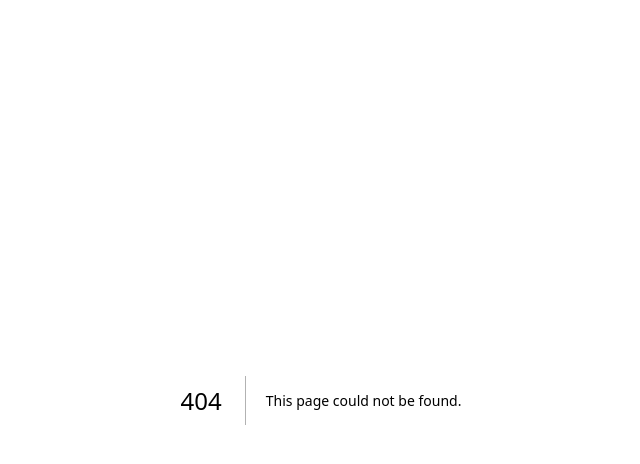
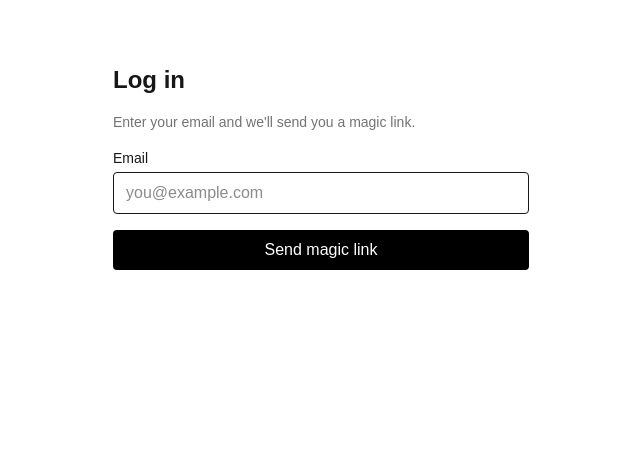
Before and after one commit to diegolepore/skate-sessions-frontend-app, a Next.js app: page /login in a window 1280 px wide. Before the commit this address had no page. Shown: the top 464 px of the page, without its empty margins (319-959 px from the left). Built offline with nearby package versions, Linux system fonts and the light colour scheme.

Commit message:
Initial login setup (magic link)

```diff
--- /dev/null
+++ b/src/app/auth/callback/route.ts
@@ -0,0 +1,25 @@
+import { NextResponse } from 'next/server';
+import { createServerSupabaseClient } from '@/lib/supabase/server';
+
+export async function GET(request: Request) {
+  const url = new URL(request.url);
+  const code = url.searchParams.get('code');
+  const next = url.searchParams.get('next') ?? '/me';
+
+  if (!code) {
+    // No code? Just send them back to login.
+    return NextResponse.redirect(`${url.origin}/login`);
+  }
+
+  const supabase = await createServerSupabaseClient();
+
+  const { error } = await supabase.auth.exchangeCodeForSession(code);
+
+  if (error) {
+    console.error('Error exchanging code for session:', error);
+    return NextResponse.redirect(`${url.origin}/login?error=auth`);
+  }
+
+  // Session is now set via cookies. Redirect to "home" or wherever.
+  return NextResponse.redirect(`${url.origin}${next}`);
+}
--- /dev/null
+++ b/src/app/login/page.tsx
@@ -0,0 +1,71 @@
+'use client';
+
+import { useState, FormEvent } from 'react';
+import { createBrowserSupabaseClient } from '@/lib/supabase/client';
+
+export default function LoginPage() {
+  const [email, setEmail] = useState('');
+  const [status, setStatus] = useState<string | null>(null);
+  const [loading, setLoading] = useState(false);
+
+  const handleLogin = async (e: FormEvent) => {
+    e.preventDefault();
+    setLoading(true);
+    setStatus('Sending magic link…');
+
+    const supabase = createBrowserSupabaseClient();
+
+    const { error } = await supabase.auth.signInWithOtp({
+      email,
+      options: {
+        // This must match an allowed redirect URL in Supabase → URL Configuration
+        emailRedirectTo: `${window.location.origin}/auth/callback`,
+      },
+    });
+
+    setLoading(false);
+
+    if (error) {
+      console.error(error);
+      setStatus(`Error: ${error.message}`);
+      return;
+    }
+
+    setStatus('Magic link sent. Check your email 👀');
+  };
+
+  return (
+    <div className="max-w-md mx-auto mt-16 px-4">
+      <h1 className="text-2xl font-bold mb-4">Log in</h1>
+      <p className="text-sm text-neutral-500 mb-4">
+        Enter your email and we&apos;ll send you a magic link.
+      </p>
+
+      <form onSubmit={handleLogin} className="space-y-4">
+        <label className="block">
+          <span className="block text-sm font-medium mb-1">Email</span>
+          <input
+            type="email"
+            required
+            value={email}
+            onChange={e => setEmail(e.target.value)}
+            className="w-full border rounded px-3 py-2"
+            placeholder="you@example.com"
+          />
+        </label>
+
+        <button
+          type="submit"
+          disabled={loading}
+          className="w-full rounded bg-black text-white py-2 font-medium disabled:opacity-60"
+        >
+          {loading ? 'Sending…' : 'Send magic link'}
+        </button>
+
+        {status && (
+          <p className="text-sm text-neutral-600 mt-2">{status}</p>
+        )}
+      </form>
+    </div>
+  );
+}
--- /dev/null
+++ b/src/app/me/page.tsx
@@ -0,0 +1,32 @@
+import { createServerSupabaseClient } from '@/lib/supabase/server';
+
+export default async function MePage() {
+  const supabase = await createServerSupabaseClient();
+
+  const {
+    data: { user },
+  } = await supabase.auth.getUser();
+
+  if (!user) {
+    return (
+      <div className="max-w-md mx-auto mt-16 px-4">
+        <p className="text-lg">You are not logged in.</p>
+        <a href="/login" className="text-blue-600 underline mt-2 inline-block">
+          Go to login
+        </a>
+      </div>
+    );
+  }
+
+  return (
+    <div className="max-w-md mx-auto mt-16 px-4 space-y-2">
+      <h1 className="text-2xl font-bold">Your account</h1>
+      <p>
+        <span className="font-medium">Email:</span> {user.email}
+      </p>
+      <p className="text-sm text-neutral-500">
+        (This is rendered on the server using your Supabase auth cookies.)
+      </p>
+    </div>
+  );
+}
--- a/src/components/SupabasePing.tsx
+++ b/src/components/SupabasePing.tsx
@@ -1,6 +1,6 @@
 "use client";
 
-import { pingSupabase } from "@/lib/actions";
+import { pingSupabase } from "@/lib/supabase/actions";
 
 export default function SupabasePing() {
   const handlePing = async () => {
--- /dev/null
+++ b/src/lib/supabase/client.ts
@@ -0,0 +1,41 @@
+'use client';
+
+import 'client-only'
+import { createBrowserClient } from '@supabase/ssr'
+import type { SupabaseClient } from '@supabase/supabase-js'
+
+// Replace with your generated Database type later if you want
+type Database = unknown
+
+let browserClient : SupabaseClient<Database> | null = null
+
+export function createBrowserSupabaseClient() {
+  const url = process.env.NEXT_PUBLIC_SUPABASE_URL;
+  const anonKey = process.env.NEXT_PUBLIC_SUPABASE_ANON_KEY;
+
+  if (browserClient) {
+    return browserClient
+  }
+
+  if (!url) {
+    throw new Error('Missing NEXT_PUBLIC_SUPABASE_URL environment variable')
+  }
+
+  if (!anonKey) {
+    throw new Error('Missing NEXT_PUBLIC_SUPABASE_ANON_KEY environment variable')
+  }
+
+  browserClient = createBrowserClient<Database>(
+    url,
+    anonKey
+  )
+
+  return browserClient
+}
+
+/**
+ 	•	✅ use client + client-only → makes it clear it’s client-only.
+	•	✅ Singleton cached in browserClient → avoids re-creating.
+	•	✅ Explicit env checks with clear error messages.
+	•	✅ SupabaseClient<Database> typed, with Database = unknown as a placeholder.
+ */
--- /dev/null
+++ b/src/lib/supabase/server.ts
@@ -0,0 +1,44 @@
+import 'server-only';
+
+import { cookies } from 'next/headers';
+import { createServerClient } from '@supabase/ssr';
+import type { SupabaseClient } from '@supabase/supabase-js';
+
+// Replace with your generated Database type later if you want
+type Database = unknown;
+
+export async function createServerSupabaseClient(): Promise<SupabaseClient<Database>> {
+  const url = process.env.NEXT_PUBLIC_SUPABASE_URL;
+  const anonKey = process.env.NEXT_PUBLIC_SUPABASE_ANON_KEY;
+
+  if (!url) {
+    throw new Error('Missing NEXT_PUBLIC_SUPABASE_URL environment variable');
+  }
+
+  if (!anonKey) {
+    throw new Error('Missing NEXT_PUBLIC_SUPABASE_ANON_KEY environment variable');
+  }
+
+  const cookieStore = await cookies();
+
+  const client = createServerClient<Database>(url, anonKey, {
+    cookies: {
+      getAll: () => cookieStore.getAll(),
+      // In Server Components cookie writes are ignored, but this keeps
+      // things working for route handlers / middleware.
+      setAll: (cookiesToSet) => {
+        try {
+          cookiesToSet.forEach(({ name, value, options }) =>
+            cookieStore.set(name, value, options),
+          );
+        } catch {
+          // Ignore if cookies can't be set in this context
+        }
+      },
+    },
+  });
+
+  return client;
+
+
+}
```
Also changed, not shown: src/lib/supabase/actions.ts (renamed from src/lib/actions.ts), src/lib/supabase/supabase-browser.ts (renamed from src/lib/supabase-browser.ts), src/lib/supabase/supabase-server.ts (renamed from src/lib/supabase-server.ts), 1 other file (tests, documents, lock files or other folders).
